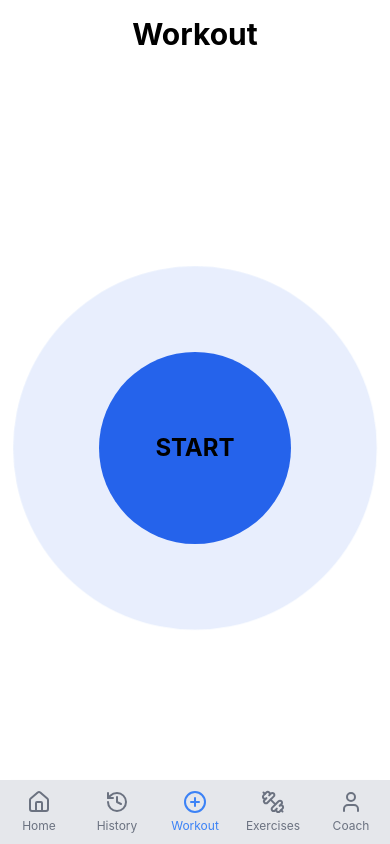
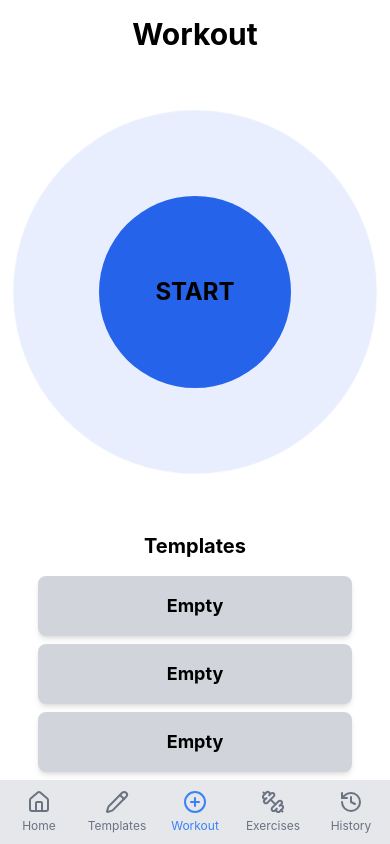
Before and after one commit to IbrahimElsa/fitness-app, a React (Create React App) app: page /workout in a window 390 px wide. Built offline with nearby package versions, Linux system fonts and the light colour scheme; no server answers.

Commit message:
templates on workout page, changed mobilenav

```diff
--- a/src/components/MobileNavbar.js
+++ b/src/components/MobileNavbar.js
@@ -1,6 +1,6 @@
 import React from 'react';
 import { Link, useLocation, useNavigate } from 'react-router-dom';
-import { Home, History, PlusCircle, Dumbbell, User } from 'lucide-react';
+import { Home, History, PlusCircle, Dumbbell, Pencil } from 'lucide-react';
 import { usePersistedState } from './PersistedStateProvider';
 import { useTheme } from './ThemeContext';
 
@@ -21,10 +21,10 @@ const MobileNavbar = () => {
 
   const navItems = [
     { icon: Home, label: 'Home', path: '/' },
-    { icon: History, label: 'History', path: '/history' },
+    { icon: Pencil, label: 'Templates', path: '/templates' },
     { icon: PlusCircle, label: 'Workout', path: '/workout', onClick: handleWorkoutClick },
     { icon: Dumbbell, label: 'Exercises', path: '/exercises' },
-    { icon: User, label: 'Coach', path: '/templates' },
+    { icon: History, label: 'History', path: '/history' },
   ];
 
   return (
--- a/src/pages/EditTemplate.js
+++ b/src/pages/EditTemplate.js
@@ -5,7 +5,7 @@ import MobileNavbar from "../components/MobileNavbar";
 import { useTheme } from "../components/ThemeContext";
 import { useAuth } from "../AuthContext";
 import { db } from "../firebaseConfig";
-import { doc, updateDoc } from "firebase/firestore";
+import { doc, updateDoc, addDoc, collection } from "firebase/firestore";
 import SearchExercisesModal from "../components/SearchExercisesModal";
 import exercisesData from "../components/Exercises.json";
 
@@ -41,15 +41,25 @@ function EditTemplate() {
         }
 
         try {
-            // Get a reference to the specific template document
+            if (location.state && location.state.template) {
+                // If editing an existing template
                 const templateDocRef = doc(db, "users", currentUser.uid, "templates", location.state.template.id);
 
-            // Update the existing template document with the new data
                 await updateDoc(templateDocRef, {
                     name: templateName,
                     exercises: selectedExercises,
                     updatedAt: new Date(),  // Optional: track when the template was updated
                 });
+            } else {
+                // If creating a new template
+                const templatesCollectionRef = collection(db, "users", currentUser.uid, "templates");
+
+                await addDoc(templatesCollectionRef, {
+                    name: templateName,
+                    exercises: selectedExercises,
+                    createdAt: new Date(),  // Optional: track when the template was created
+                });
+            }
 
             // Redirect to the templates page after successful save
             navigate("/templates");
--- a/src/pages/Workout.js
+++ b/src/pages/Workout.js
@@ -1,15 +1,54 @@
-import React from "react";
+import React, { useEffect, useState } from "react";
 import { useNavigate } from "react-router-dom";
 import { motion } from "framer-motion";
 import MobileNavbar from "../components/MobileNavbar";
 import { useTheme } from "../components/ThemeContext";
+import { useAuth } from "../AuthContext";
+import { db } from "../firebaseConfig";
+import { collection, getDocs } from "firebase/firestore";
 
 function WorkoutPage() {
     const navigate = useNavigate();
     const { theme } = useTheme();
+    const { currentUser } = useAuth();
+    const [templates, setTemplates] = useState([]);
+    const [currentPage, setCurrentPage] = useState(0);
+
+    useEffect(() => {
+        const fetchTemplates = async () => {
+            if (currentUser) {
+                try {
+                    const templatesCollectionRef = collection(db, "users", currentUser.uid, "templates");
+                    const querySnapshot = await getDocs(templatesCollectionRef);
+                    const templatesData = querySnapshot.docs.map(doc => ({ id: doc.id, ...doc.data() }));
+                    setTemplates(templatesData);
+                } catch (error) {
+                    console.error("Error fetching templates:", error);
+                }
+            }
+        };
+
+        fetchTemplates();
+    }, [currentUser]);
 
     const startWorkout = () => {
         navigate('/active-workout', { state: { startTimer: true } });
+    };
+
+    const handleTemplateClick = (template) => {
+        navigate("/active-workout", { state: { selectedExercises: template.exercises, startTimer: true } });
+    };
+
+    const handleNextPage = () => {
+        if ((currentPage + 1) * 3 < templates.length) {
+            setCurrentPage(currentPage + 1);
+        }
+    };
+
+    const handlePreviousPage = () => {
+        if (currentPage > 0) {
+            setCurrentPage(currentPage - 1);
+        }
     };
 
     const rippleVariants = {
@@ -28,8 +67,16 @@ function WorkoutPage() {
         },
     };
 
+    const containerClass = theme === 'light' ? 'text-black bg-white' : 'bg-gray-900 text-white';
+
+    // Fill the remaining slots with 'Empty' placeholders
+    const templatesToShow = [...templates.slice(currentPage * 3, (currentPage + 1) * 3)];
+    while (templatesToShow.length < 3) {
+        templatesToShow.push({ id: `empty-${templatesToShow.length}`, name: "Empty", isEmpty: true });
+    }
+
     return (
-        <div className={theme === 'light' ? 'flex flex-col h-screen text-black bg-white' : 'flex flex-col h-screen bg-gray-900 text-white'}>
+        <div className={`flex flex-col h-screen ${containerClass}`}>
             <div className="flex-1 flex flex-col justify-between p-4 overflow-y-auto">
                 <h1 className="text-3xl text-center mb-4 font-bold">Workout</h1>
                 <div className="flex-1 flex flex-col justify-center items-center">
@@ -51,7 +98,40 @@ function WorkoutPage() {
                     </motion.div>
                 </div>
             </div>
-            <MobileNavbar />
+
+            {/* Templates Section */}
+            <div className="w-full mb-16 px-4">
+                <h2 className="text-xl text-center mb-4 font-bold">Templates</h2>
+                <div className="flex justify-center items-center">
+                    <div className="flex items-center w-full max-w-lg">
+                        <button
+                            className={`text-xl font-bold mr-2 transition-opacity duration-300 ${currentPage > 0 ? 'opacity-100' : 'opacity-0 pointer-events-none'}`}
+                            onClick={handlePreviousPage}
+                        >
+                            &lt;
+                        </button>
+                        <div className="flex flex-col justify-between w-full">
+                            {templatesToShow.map((template) => (
+                                <div
+                                    key={template.id}
+                                    className={`flex-1 p-4 mb-2 ${template.isEmpty ? 'bg-gray-300 text-black' : 'bg-gray-700 text-white'} rounded-lg shadow-md text-center cursor-pointer`}
+                                    onClick={!template.isEmpty ? () => handleTemplateClick(template) : null}
+                                >
+                                    <h3 className="text-lg font-bold">{template.name}</h3>
+                                </div>
+                            ))}
+                        </div>
+                        <button
+                            className={`text-xl font-bold ml-2 transition-opacity duration-300 ${(currentPage + 1) * 3 < templates.length ? 'opacity-100' : 'opacity-0 pointer-events-none'}`}
+                            onClick={handleNextPage}
+                        >
+                            &gt;
+                        </button>
+                    </div>
+                </div>
+            </div>
+
+            <MobileNavbar className="fixed bottom-0 left-0 w-full" />
         </div>
     );
 }
```
Lines whose indentation alone changed are shown as unchanged.
